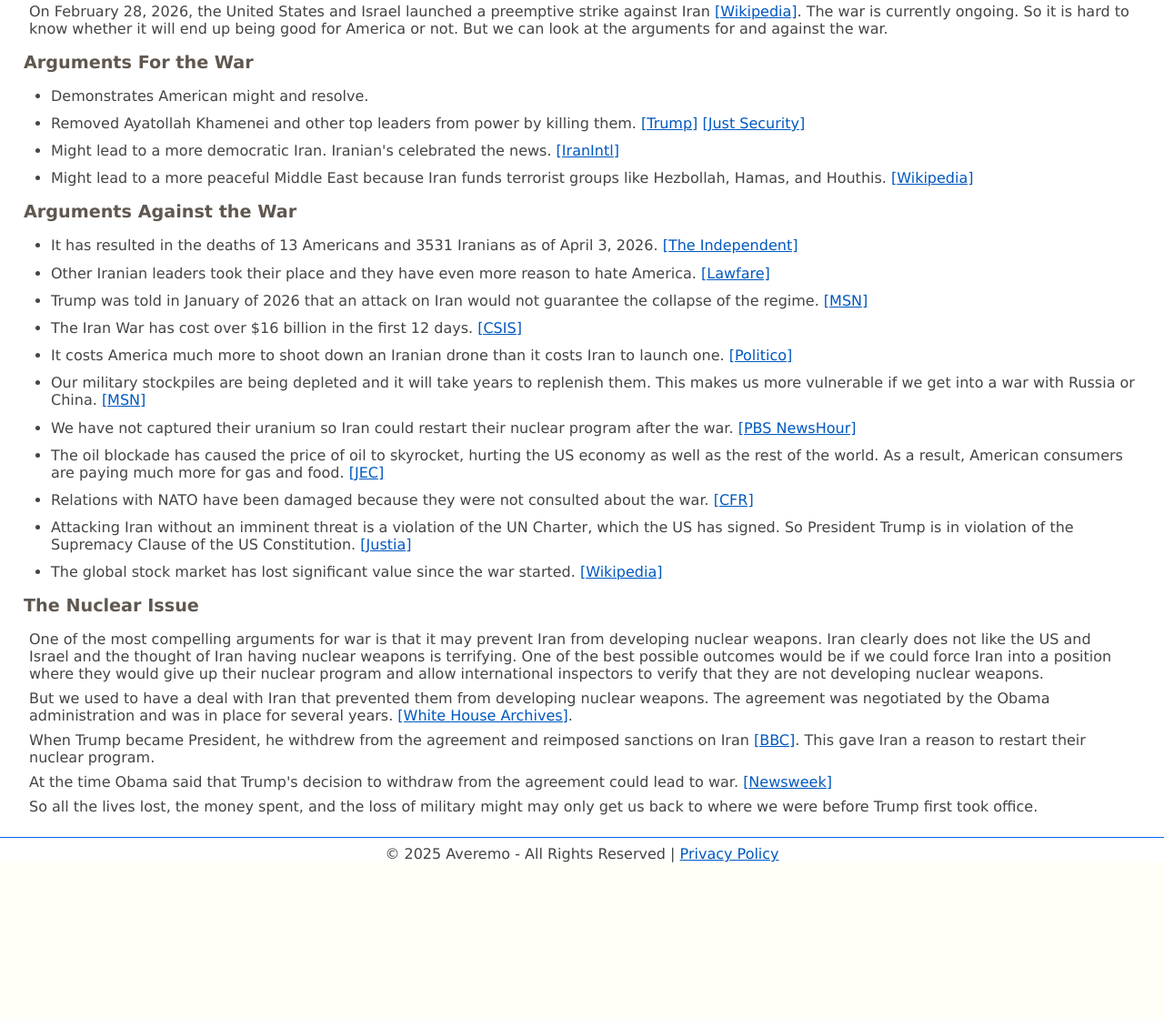
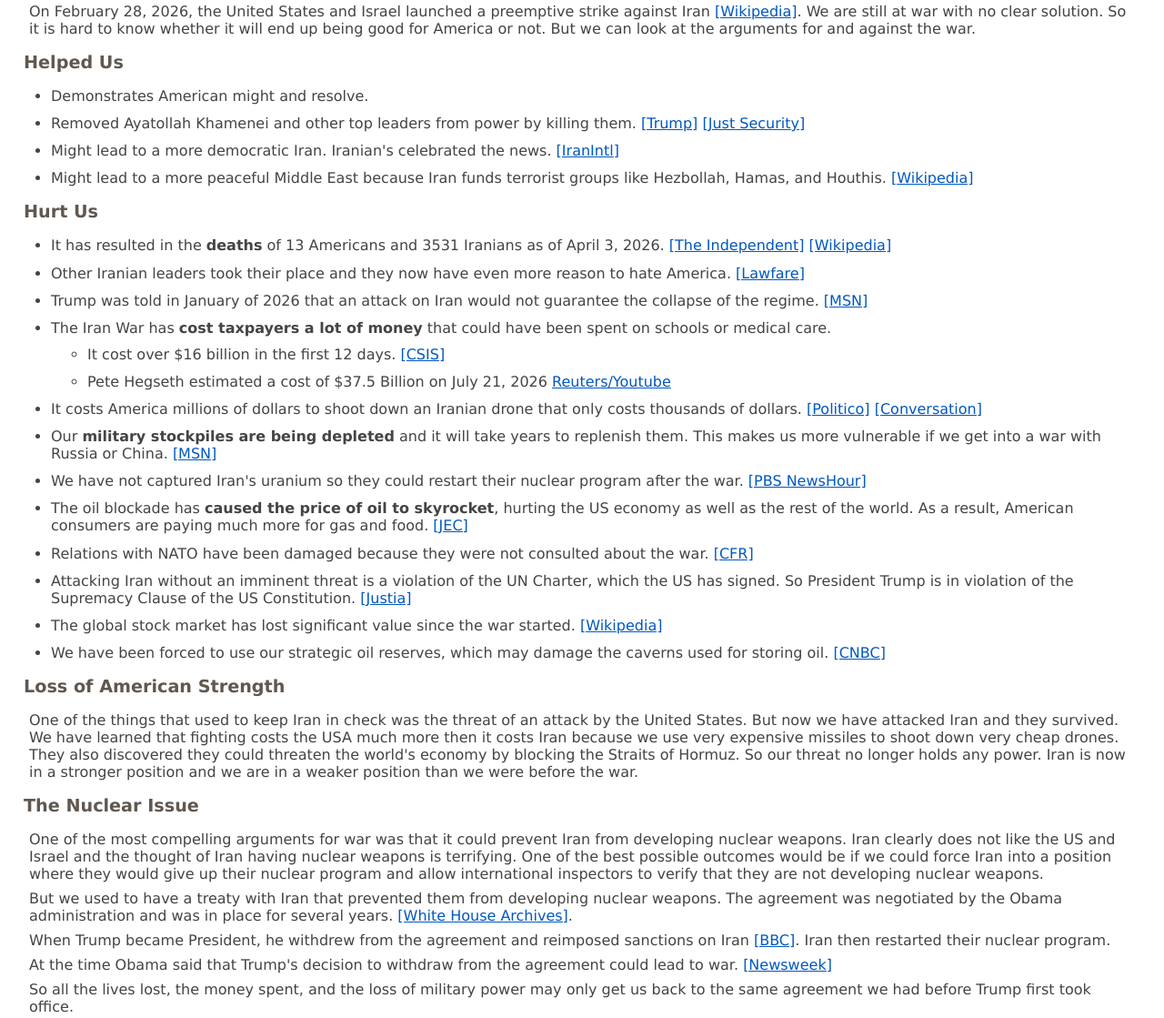
Before and after one commit to Averemo/averemo.github.io, an Eleventy site: page src/topics/iranwarprocon.md in a window 1280 px wide. Shown: the part 297-1416 px from the top of the page at 91% size. Before the commit the page ends 1253 px from the top, so only its background shows below. Built offline with nearby package versions, Linux system fonts and the light colour scheme; Eleventy itself is replaced by a stand-in of ours; files that its build step writes are made by us from their sources.

Commit message:
update iran war page

```diff
--- a/src/topics/iranwarprocon.md
+++ b/src/topics/iranwarprocon.md
@@ -1,6 +1,6 @@
 ---
 layout: base.njk
-title: "Iran War Pros and Cons?"
+title: "Iran War Pros and Cons"
 ---
 
 # Is the Iran War Good for America?
@@ -8,41 +8,58 @@ title: "Iran War Pros and Cons?"
 You can discuss this topic on [Discord](https://discord.com/channels/1429240627178110988/1490838283381375180).
 
 On February 28, 2026, the United States and Israel launched a preemptive strike against Iran [\[Wikipedia\]](https://en.wikipedia.org/wiki/2026_Iran_war).
-The war is currently ongoing. So it is hard to know whether it will end up being good for America or not.
+We are still at war with no clear solution.
+So it is hard to know whether it will end up being good for America or not.
 But we can look at the arguments for and against the war.
 
-## Arguments For the War
+## Helped Us
 
 * Demonstrates American might and resolve.
 * Removed Ayatollah Khamenei and other top leaders from power by killing them. [\[Trump\]](https://truthsocial.com/@realDonaldTrump/posts/116150413051904167) [\[Just Security\]](https://www.justsecurity.org/135015/khamenei-killing-perilous-death-assassination-ban/)
 * Might lead to a more democratic Iran. Iranian's celebrated the news. [\[IranIntl\]](https://www.iranintl.com/en/202602288551)
 * Might lead to a more peaceful Middle East because Iran funds terrorist groups like Hezbollah, Hamas, and Houthis. [\[Wikipedia\]](https://en.wikipedia.org/wiki/Axis_of_Resistance)
 
-## Arguments Against the War
+## Hurt Us
 
-* It has resulted in the deaths of 13 Americans and 3531 Iranians as of April 3, 2026. [\[The Independent\]](https://www.the-independent.com/news/world/middle-east/iran-war-news-deaths-us-israel-april-3-b2951712.html)
-* Other Iranian leaders took their place and they have even more reason to hate America. [\[Lawfare\]](https://www.lawfaremedia.org/article/understanding-iran-s-strategy-then--now--and-next)
+* It has resulted in the **deaths** of 13 Americans and 3531 Iranians as of April 3, 2026. [\[The Independent\]](https://www.the-independent.com/news/world/middle-east/iran-war-news-deaths-us-israel-april-3-b2951712.html)
+[\[Wikipedia\]](https://en.wikipedia.org/wiki/Casualties_of_the_2026_Iran_war)
+* Other Iranian leaders took their place and they now have even more reason to hate America. [\[Lawfare\]](https://www.lawfaremedia.org/article/understanding-iran-s-strategy-then--now--and-next)
 * Trump was told in January of 2026 that an attack on Iran would not guarantee the collapse of the regime. [\[MSN\]](https://www.msn.com/en-us/news/world/trump-was-told-attack-on-iran-wouldn-t-guarantee-collapse-of-regime/ar-AA1Uincx)
-* The Iran War has cost over $16 billion in the first 12 days. [\[CSIS\]](https://www.csis.org/analysis/iran-war-cost-estimate-update-113-billion-day-6-165-billion-day-12)
-* It costs America much more to shoot down an Iranian drone than it costs Iran to launch one. [\[Politico\]](https://www.politico.com/news/2023/12/19/missile-drone-pentagon-houthi-attacks-iran-00132480)
-* Our military stockpiles are being depleted and it will take years to replenish them. This makes us more vulnerable if we get into a war with Russia or China. [\[MSN\]](https://www.msn.com/en-ie/news/world/iran-s-drones-cost-35k-to-make-but-4m-to-shoot-down-as-western-missiles-are-weeks-from-running-out/ar-AA1XmjAZ?cvid=69a61176482a4b42a70a502eb2ded1d8)
-* We have not captured their uranium so Iran could restart their nuclear program after the war. [\[PBS NewsHour\]](https://www.pbs.org/newshour/world/securing-irans-enriched-uranium-by-force-would-be-risky-and-complex-experts-say)
-* The oil blockade has caused the price of oil to skyrocket, hurting the US economy as well as the rest of the world. As a result, American consumers are paying much more for gas and food. [\[JEC\]](https://www.jec.senate.gov/public/index.cfm/democrats/press-releases?ID=A4C3F903-BEE7-43EC-A3F4-EF73B0A485F5)
+* The Iran War has **cost taxpayers a lot of money** that could have been spent on schools or medical care.
+  * It cost over $16 billion in the first 12 days. [\[CSIS\]](https://www.csis.org/analysis/iran-war-cost-estimate-update-113-billion-day-6-165-billion-day-12)
+  * Pete Hegseth estimated a cost of $37.5 Billion on July 21, 2026 [Reuters/Youtube](https://www.youtube.com/watch?v=ZU2vNxbPTJY)
+* It costs America millions of dollars to shoot down an Iranian drone that only costs thousands of dollars. [\[Politico\]](https://www.politico.com/news/2023/12/19/missile-drone-pentagon-houthi-attacks-iran-00132480)
+[\[Conversation\]](https://theconversation.com/why-the-us-military-is-stuck-using-1-million-missiles-against-irans-20-000-drones-281089)
+* Our **military stockpiles are being depleted** and it will take years to replenish them. This makes us more vulnerable if we get into a war with Russia or China. [\[MSN\]](https://www.msn.com/en-ie/news/world/iran-s-drones-cost-35k-to-make-but-4m-to-shoot-down-as-western-missiles-are-weeks-from-running-out/ar-AA1XmjAZ?cvid=69a61176482a4b42a70a502eb2ded1d8)
+* We have not captured Iran's uranium so they could restart their nuclear program after the war. [\[PBS NewsHour\]](https://www.pbs.org/newshour/world/securing-irans-enriched-uranium-by-force-would-be-risky-and-complex-experts-say)
+* The oil blockade has **caused the price of oil to skyrocket**, hurting the US economy as well as the rest of the world. As a result, American consumers are paying much more for gas and food. [\[JEC\]](https://www.jec.senate.gov/public/index.cfm/democrats/press-releases?ID=A4C3F903-BEE7-43EC-A3F4-EF73B0A485F5)
 * Relations with NATO have been damaged because they were not consulted about the war. [\[CFR\]](https://www.cfr.org/articles/nato-is-marking-its-seventy-seventh-anniversary-will-it-be-its-last)
 * Attacking Iran without an imminent threat is a violation of the UN Charter, which the US has signed. So President Trump is in violation of the Supremacy Clause of the US Constitution. [\[Justia\]](https://www.justia.com/international-law/treaties-under-international-and-us-law/)
 * The global stock market has lost significant value since the war started. [\[Wikipedia\]](https://wikipedia.org/wiki/Economic_impact_of_the_2026_Iran_war)
+* We have been forced to use our strategic oil reserves, which may damage the caverns used for storing oil. [\[CNBC\]](https://www.cnbc.com/2026/08/15/strategic-petroleum-reserve-spr-oil-iran-war-caverns.html)
+
+## Loss of American Strength
+
+One of the things that used to keep Iran in check was the threat of an attack by the United States.
+But now we have attacked Iran and they survived.
+We have learned that fighting costs the USA much more then it costs Iran because we use very expensive missiles to shoot down very cheap drones.
+They also discovered they could threaten the world's economy by blocking the Straits of Hormuz.
+So our threat no longer holds any power.
+Iran is now in a stronger position and we are in a weaker position than we were before the war.
 
 ## The Nuclear Issue
 
-One of the most compelling arguments for war is that it may prevent Iran from developing nuclear weapons. Iran clearly does not like the US and Israel and the thought of Iran having nuclear weapons is terrifying.
-One of the best possible outcomes would be if we could force Iran into a position where they would give up their nuclear program and allow international inspectors to verify that they are not developing nuclear weapons.
+One of the most compelling arguments for war was that it could prevent Iran from developing nuclear weapons.
+Iran clearly does not like the US and Israel and the thought of Iran having nuclear weapons is terrifying.
+One of the best possible outcomes would be if we could force Iran into a position where they would give up
+their nuclear program and allow international inspectors to verify that they are not developing nuclear weapons.
 
-But we used to have a deal with Iran that prevented them from developing nuclear weapons. The agreement was negotiated by the Obama administration and was in place for several years.
+But we used to have a treaty with Iran that prevented them from developing nuclear weapons. The agreement was negotiated by the Obama administration and was in place for several years.
 [\[White House Archives\]](https://obamawhitehouse.archives.gov/the-press-office/2015/08/05/remarks-president-iran-nuclear-deal).
 
 When Trump became President, he withdrew from the agreement and reimposed sanctions on Iran [\[BBC\]](https://www.bbc.com/news/world-us-canada-44045957).
-This gave Iran a reason to restart their nuclear program.
+Iran then restarted their nuclear program.
 
 At the time Obama said that Trump's decision to withdraw from the agreement could lead to war. [\[Newsweek\]](https://www.newsweek.com/iran-nuclear-deal-obama-trump-916037)
 
-So all the lives lost, the money spent, and the loss of military might may only get us back to where we were before Trump first took office.
+So all the lives lost, the money spent, and the loss of military power may only get us back to the same agreement we had before Trump first took office.
```
